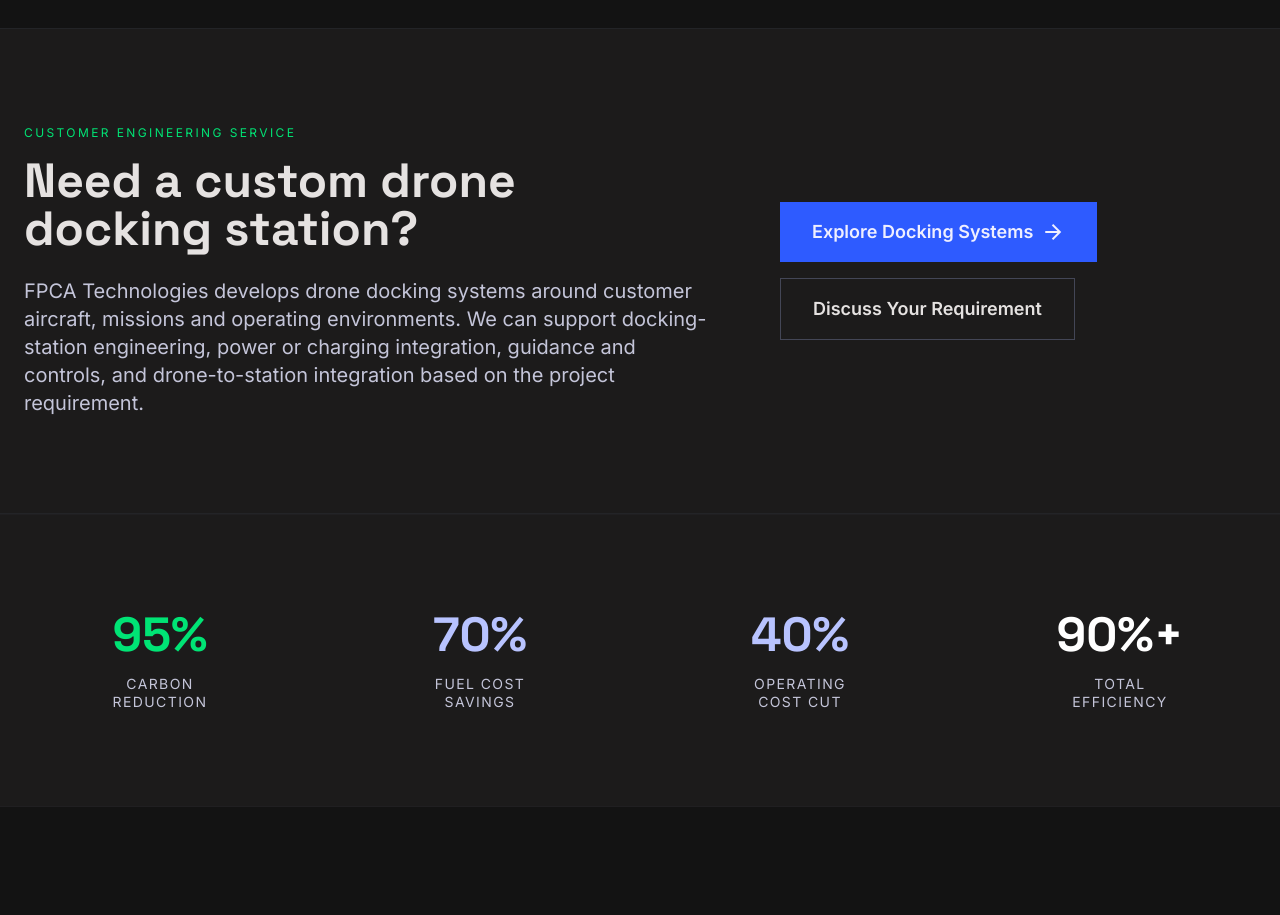
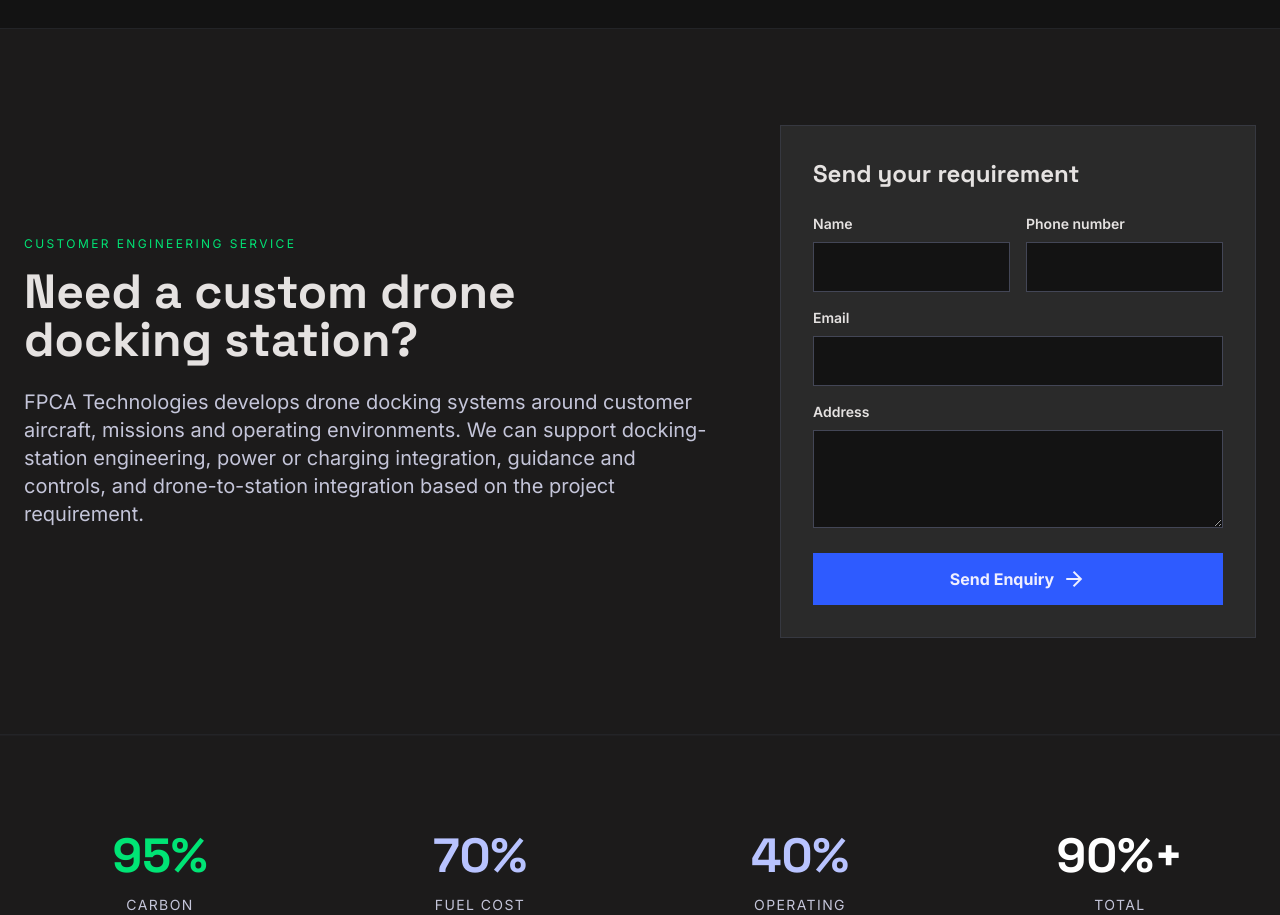
Before and after one commit to sebinsebastian182-jpg/fpcatechnologies.com, a React (Vite) app: page / in a window 1280 px wide. Shown: the part 2040-2955 px from the top of the page. Built offline with nearby package versions, Linux system fonts and the light colour scheme.

Commit message:
Add drone docking enquiry form

```diff
--- a/src/App.jsx
+++ b/src/App.jsx
@@ -246,6 +246,96 @@ function TopNav({ activePage = 'home', ctaHref, ctaLabel, ctaExternal = false, s
         </div>
       </div>
     </nav>
+  );
+}
+
+const initialDockingInquiry = {
+  name: '',
+  phone: '',
+  email: '',
+  address: '',
+  website: '',
+};
+
+function DockingInquiryForm() {
+  const [form, setForm] = useState(initialDockingInquiry);
+  const [status, setStatus] = useState('idle');
+  const [message, setMessage] = useState('');
+  const [submissionStartedAt, setSubmissionStartedAt] = useState(() => Date.now());
+
+  const updateField = (field) => (event) => {
+    setForm((current) => ({ ...current, [field]: event.target.value }));
+    if (status !== 'idle') {
+      setStatus('idle');
+      setMessage('');
+    }
+  };
+
+  const handleSubmit = async (event) => {
+    event.preventDefault();
+    if (status === 'submitting') return;
+
+    setStatus('submitting');
+    setMessage('');
+
+    try {
+      const response = await fetch('/api/docking-inquiry', {
+        method: 'POST',
+        headers: { 'Content-Type': 'application/json' },
+        body: JSON.stringify({ ...form, submissionStartedAt }),
+      });
+      const payload = await response.json().catch(() => ({}));
+      if (!response.ok) {
+        throw new Error(payload.error || 'Your enquiry could not be sent. Please try again.');
+      }
+
+      setForm(initialDockingInquiry);
+      setSubmissionStartedAt(Date.now());
+      setStatus('success');
+      setMessage(`Thank you. Your enquiry has been sent. Reference: ${payload.reference}`);
+    } catch (error) {
+      setStatus('error');
+      setMessage(error.message || 'Your enquiry could not be sent. Please try again.');
+    }
+  };
+
+  const inputClassName = 'w-full border border-outline-variant bg-background px-4 py-3 text-base text-on-surface outline-none transition-colors placeholder:text-on-surface-variant/60 focus:border-primary';
+
+  return (
+    <form className="w-full border border-outline-variant/50 bg-surface-container-high p-6 md:p-8" onSubmit={handleSubmit}>
+      <h3 className="font-headline text-2xl font-bold mb-6">Send your requirement</h3>
+      <div className="grid grid-cols-1 sm:grid-cols-2 gap-4">
+        <label className="text-sm font-semibold text-on-surface" htmlFor="docking-name">
+          Name
+          <input className={`${inputClassName} mt-2`} id="docking-name" maxLength="120" name="name" onChange={updateField('name')} required type="text" value={form.name} />
+        </label>
+        <label className="text-sm font-semibold text-on-surface" htmlFor="docking-phone">
+          Phone number
+          <input className={`${inputClassName} mt-2`} id="docking-phone" inputMode="tel" maxLength="25" name="phone" onChange={updateField('phone')} required type="tel" value={form.phone} />
+        </label>
+        <label className="text-sm font-semibold text-on-surface sm:col-span-2" htmlFor="docking-email">
+          Email
+          <input className={`${inputClassName} mt-2`} id="docking-email" maxLength="254" name="email" onChange={updateField('email')} required type="email" value={form.email} />
+        </label>
+        <label className="text-sm font-semibold text-on-surface sm:col-span-2" htmlFor="docking-address">
+          Address
+          <textarea className={`${inputClassName} mt-2 min-h-24 resize-y`} id="docking-address" maxLength="1000" name="address" onChange={updateField('address')} required rows="3" value={form.address} />
+        </label>
+      </div>
+      <label className="absolute -left-[10000px]" aria-hidden="true">
+        Website
+        <input autoComplete="off" name="website" onChange={updateField('website')} tabIndex="-1" type="text" value={form.website} />
+      </label>
+      <button className="mt-5 inline-flex w-full items-center justify-center gap-2 bg-primary-container px-6 py-3.5 text-base font-bold text-on-primary-container transition hover:shadow-[0_0_20px_rgba(46,91,255,0.4)] disabled:cursor-wait disabled:opacity-70" disabled={status === 'submitting'} type="submit">
+        {status === 'submitting' ? 'Sending…' : 'Send Enquiry'}
+        {status !== 'submitting' && <span className="material-symbols-outlined" aria-hidden="true">arrow_forward</span>}
+      </button>
+      {message && (
+        <p className={`mt-4 text-sm leading-relaxed ${status === 'success' ? 'text-tertiary' : 'text-error'}`} role={status === 'error' ? 'alert' : 'status'}>
+          {message}
+        </p>
+      )}
+    </form>
   );
 }
 
@@ -755,21 +845,15 @@ function App() {
       </section>
 
       {/* Drone Docking Services */}
-      <section className="border-y border-outline-variant/20 bg-surface-container-low py-24">
+      <section className="border-y border-outline-variant/20 bg-surface-container-low py-24" id="docking-enquiry">
         <div className="max-w-7xl mx-auto px-6 grid grid-cols-1 lg:grid-cols-12 gap-10 lg:gap-16 items-center">
           <div className="lg:col-span-7">
             <p className="mb-4 font-label text-xs uppercase tracking-[0.2em] text-tertiary">Customer Engineering Service</p>
             <h2 className="font-headline text-4xl md:text-5xl font-bold mb-6">Need a custom drone docking station?</h2>
             <p className="text-lg md:text-xl leading-relaxed text-on-surface-variant">FPCA Technologies develops drone docking systems around customer aircraft, missions and operating environments. We can support docking-station engineering, power or charging integration, guidance and controls, and drone-to-station integration based on the project requirement.</p>
           </div>
-          <div className="lg:col-span-5 flex flex-col gap-4 lg:items-start">
-            <a className="inline-flex items-center justify-center gap-2 bg-primary-container px-8 py-4 text-lg font-semibold text-on-primary-container" href={dockingServicePath}>
-              Explore Docking Systems
-              <span className="material-symbols-outlined" aria-hidden="true">arrow_forward</span>
-            </a>
-            <a className="inline-flex items-center justify-center gap-2 border border-outline-variant px-8 py-4 text-lg font-semibold transition-colors hover:bg-surface-container-high" href={dockingInquiryUrl}>
-              Discuss Your Requirement
-            </a>
+          <div className="lg:col-span-5">
+            <DockingInquiryForm />
           </div>
         </div>
       </section>
```
Also changed, not shown: api/docking-inquiry.js (added, +140 -0 lines).
